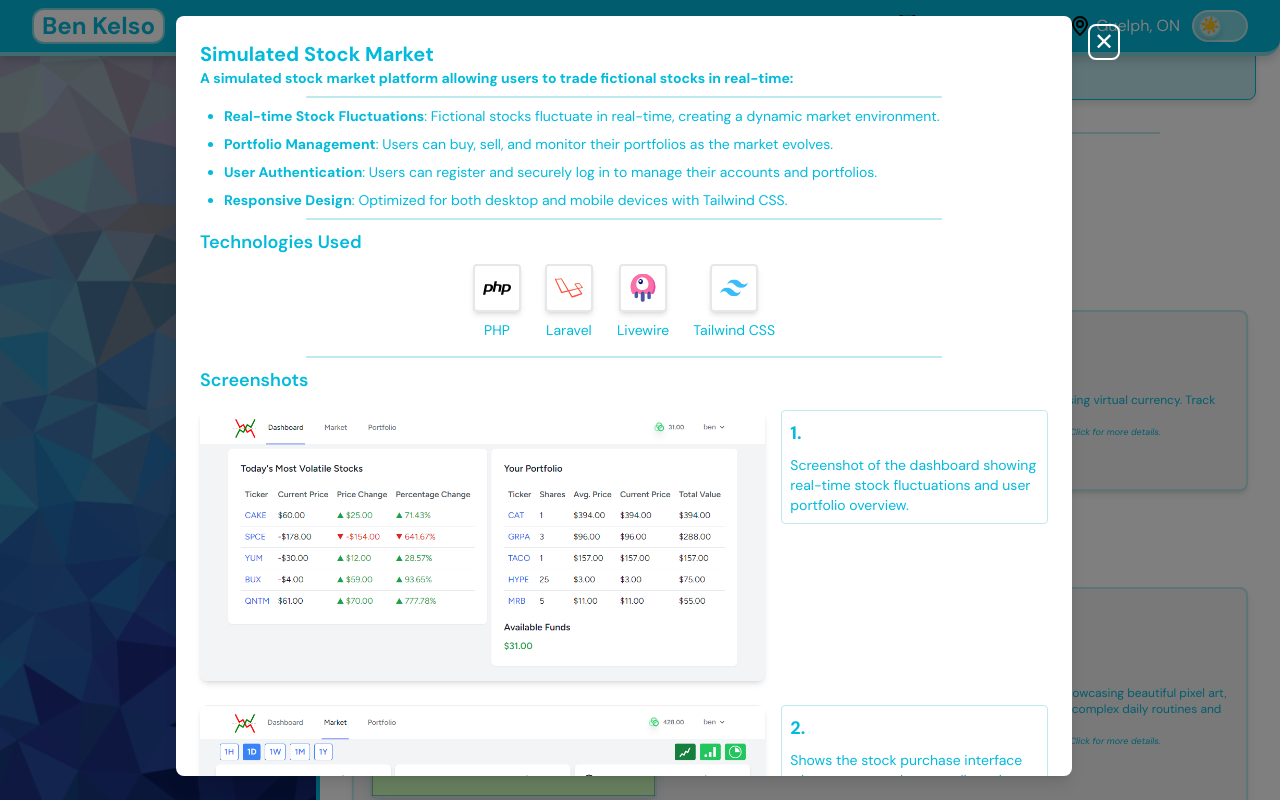
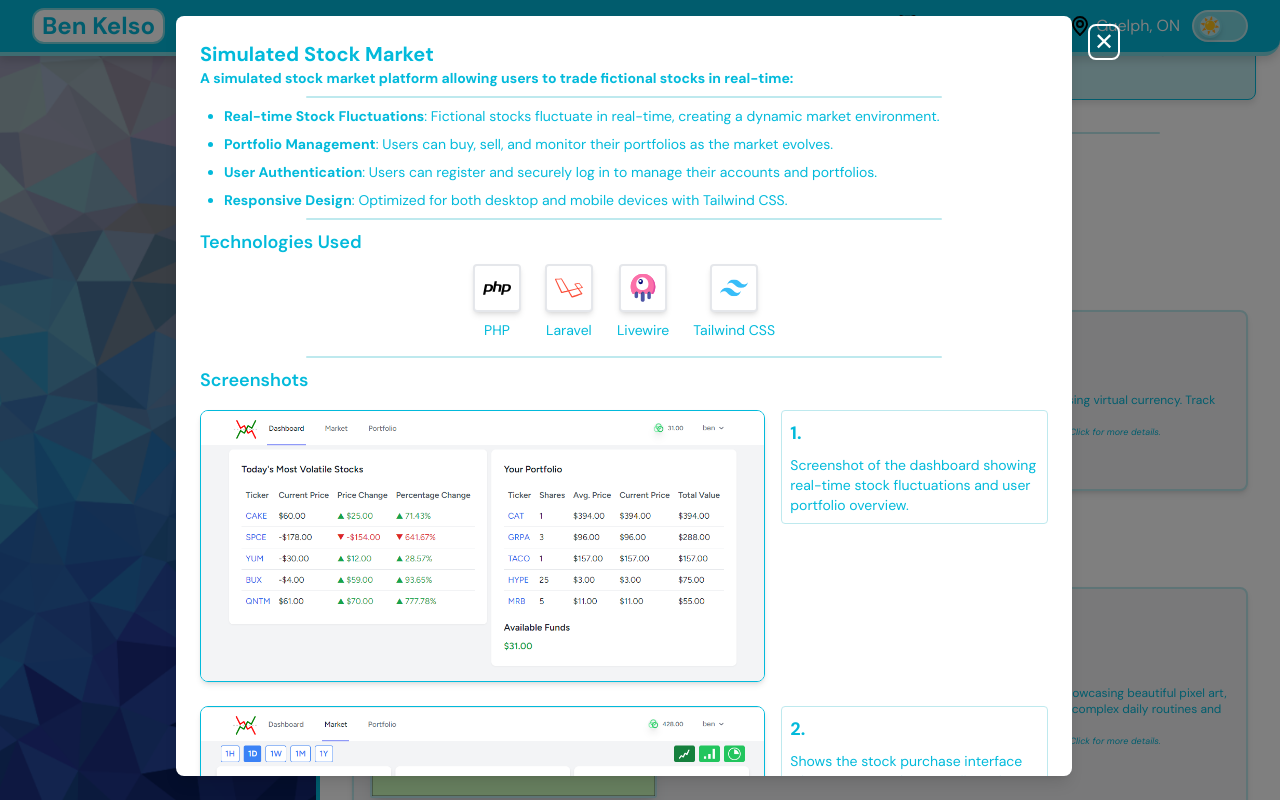
Before and after one commit to kelsob/portfolio, a React (Vite) app: page / in a window 1280 px wide. Both pictures are taken after a click on the element 800 px from the left and 968 px from the top of the page. Shown: the part 568-1368 px from the top of the page. Built offline with nearby package versions, Linux system fonts and the light colour scheme; a web font is replaced by a local one.

Commit message:
Minor stock overlay changes.

```diff
--- a/src/components/StocksOverlay.jsx
+++ b/src/components/StocksOverlay.jsx
@@ -61,7 +61,7 @@
       <div className="space-y-4">
         {/* Image 1 */}
         <div className="flex flex-col sm:flex-row sm:space-x-4 items-start mb-6">
-          <img src={image1} alt="Screenshot 1" className="w-full sm:w-2/3 rounded-lg shadow-md mb-4 sm:mb-0" />
+          <img src={image1} alt="Screenshot 1" className="w-full sm:w-2/3 rounded-lg shadow-md mb-4 sm:mb-0 border border-mainColor" />
           <div className="sm:w-1/3 text-left border border-superLightColor rounded p-2">
             <span className="text-lg font-bold block mb-2">1.</span>
             <p className="text-sm">
@@ -72,7 +72,7 @@
 
         {/* Image 2 */}
         <div className="flex flex-col sm:flex-row sm:space-x-4 items-start mb-6">
-          <img src={image2} alt="Screenshot 2" className="w-full sm:w-2/3 rounded-lg shadow-md mb-4 sm:mb-0" />
+          <img src={image2} alt="Screenshot 2" className="w-full sm:w-2/3 rounded-lg shadow-md mb-4 sm:mb-0 border border-mainColor" />
           <div className="sm:w-1/3 text-left border border-superLightColor rounded p-2">
             <span className="text-lg font-bold block mb-2">2.</span>
             <p className="text-sm">
@@ -83,7 +83,7 @@
 
         {/* Image 3 */}
         <div className="flex flex-col sm:flex-row sm:space-x-4 items-start mb-6">
-          <img src={image3} alt="Screenshot 3" className="w-full sm:w-2/3 rounded-lg shadow-md mb-4 sm:mb-0" />
+          <img src={image3} alt="Screenshot 3" className="w-full sm:w-2/3 rounded-lg shadow-md mb-4 sm:mb-0 border border-mainColor" />
           <div className="sm:w-1/3 text-left border border-superLightColor rounded p-2">
             <span className="text-lg font-bold block mb-2">3.</span>
             <p className="text-sm">
@@ -94,7 +94,7 @@
 
         {/* Image 4 */}
         <div className="flex flex-col sm:flex-row sm:space-x-4 items-start mb-6">
-          <img src={image4} alt="Screenshot 4" className="w-full sm:w-2/3 rounded-lg shadow-md mb-4 sm:mb-0" />
+          <img src={image4} alt="Screenshot 4" className="w-full sm:w-2/3 rounded-lg shadow-md mb-4 sm:mb-0 border border-mainColor" />
           <div className="sm:w-1/3 text-left border border-superLightColor rounded p-2">
             <span className="text-lg font-bold block mb-2">4.</span>
             <p className="text-sm">
```
